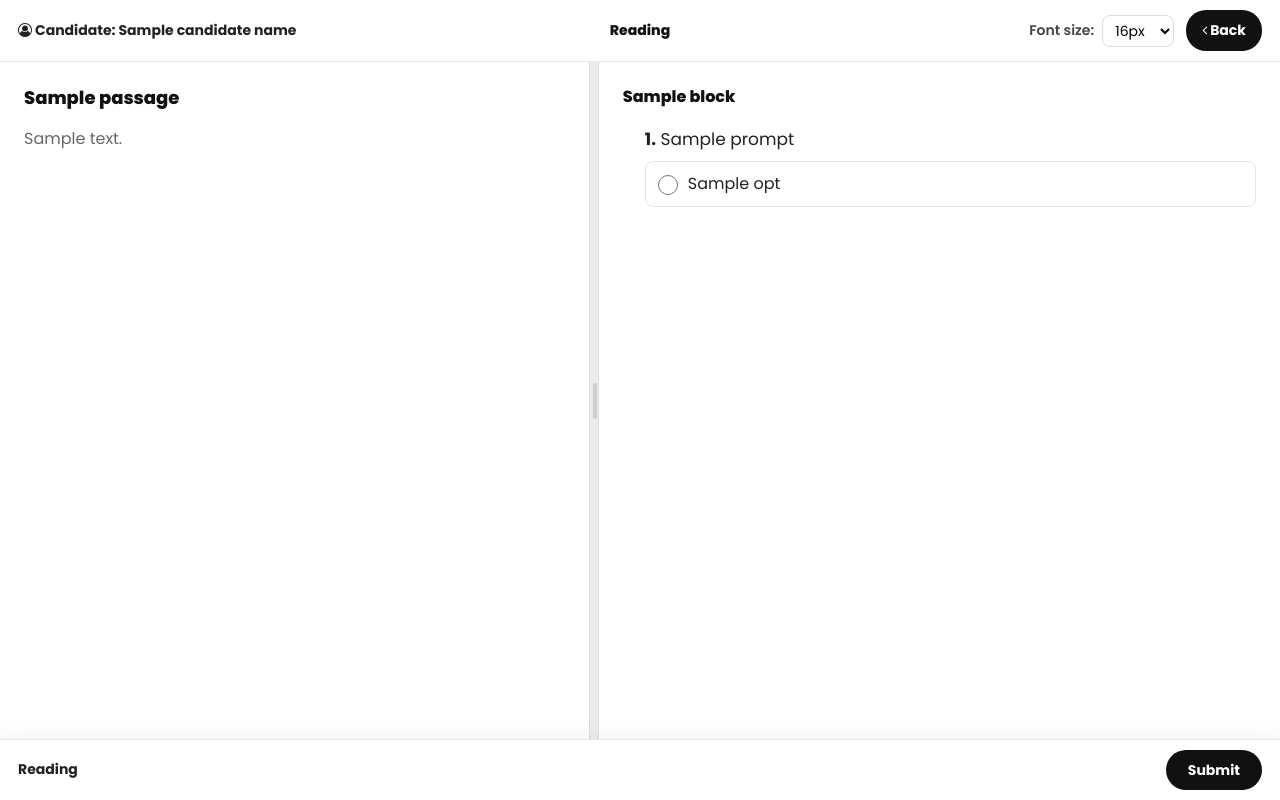
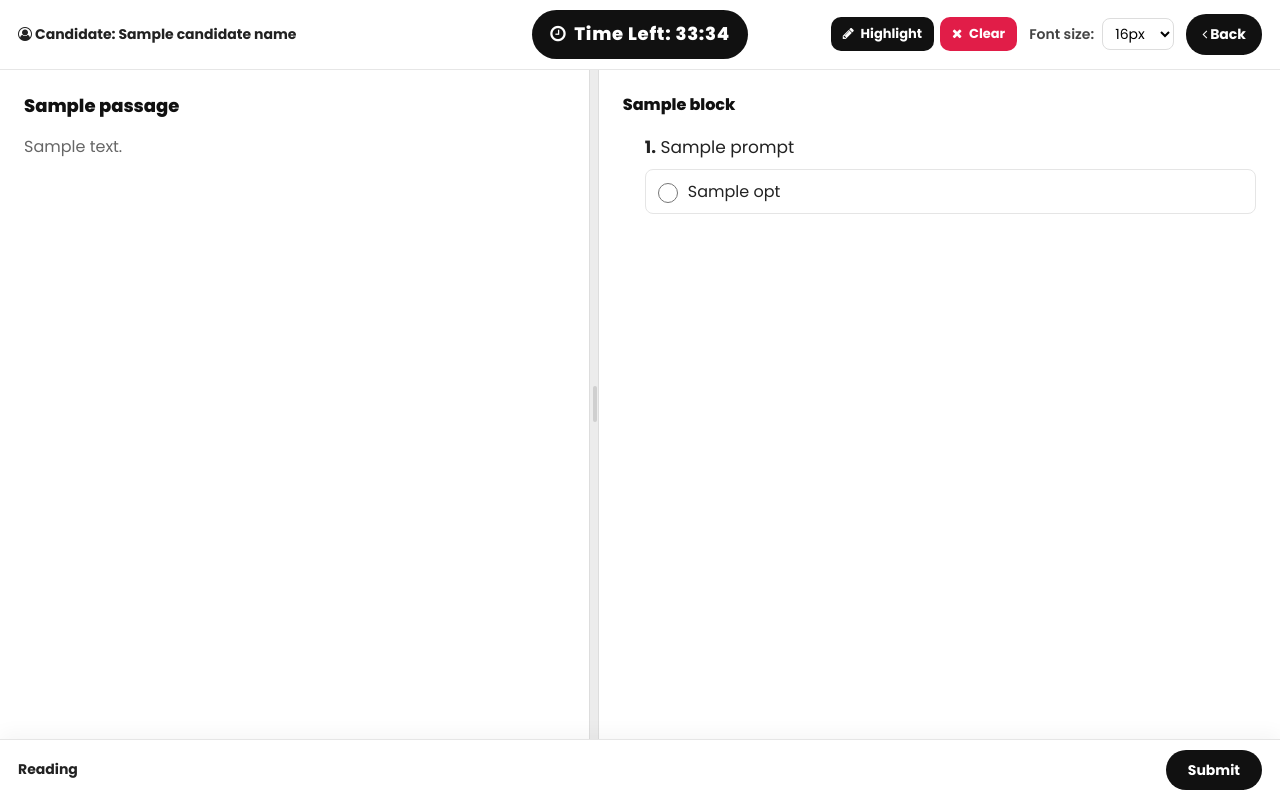
Before and after one commit to AzizbekGulomov2002/eng-practice-app, a Django app: template apps/web/templates/web/take_reading.html in a window 1280 px wide. Run offline with Django 5.2, Linux system fonts and the light colour scheme; the template is opened without the code that fills it: most values are stand-ins (such as "Sample title", 1, 10 or a date in 2020); some libraries are stand-ins or nearby versions.

Commit message:
[UPDATED]

```diff
--- a/apps/web/templates/web/take_reading.html
+++ b/apps/web/templates/web/take_reading.html
@@ -9,9 +9,21 @@
          <div class="exam-candidate"><i class="fa fa-user-circle-o" aria-hidden="true"></i> Candidate: {{ candidate_name }}</div>
       </div>
       <div class="exam-top-center">
-         {% if already %}<div class="exam-score">Score: {{ correct }} / {{ total }}</div>{% else %}<div class="exam-skill-label">Reading</div>{% endif %}
+         {% if already %}
+         <div class="exam-score">Score: {{ correct }} / {{ total }}</div>
+         {% elif timer_seconds %}
+         <div class="exam-clock">
+            <span id="exam-timer" class="exam-timer-badge" data-seconds="{{ timer_seconds }}" data-key="{{ timer_key }}"><i class="fa fa-clock-o" aria-hidden="true"></i> Time Left: --:--</span>
+         </div>
+         {% else %}
+         <div class="exam-skill-label">Reading</div>
+         {% endif %}
       </div>
       <div class="exam-top-right">
+         <div class="exam-hl-btns">
+            <button type="button" class="hl-btn hl-on" id="hlOn" data-hl="on"><i class="fa fa-pencil" aria-hidden="true"></i> Highlight</button>
+            <button type="button" class="hl-btn hl-off" id="hlOff" data-hl="off"><i class="fa fa-times" aria-hidden="true"></i> Clear</button>
+         </div>
          <label class="exam-font">Font size:
             <select id="examFontSize">
                <option value="12px">12px</option>
@@ -56,10 +68,16 @@
 {% endblock %}
 {% block extra_js %}
 <script src="{% static 'js/exam-tools.js' %}"></script>
+{% if timer_seconds %}
+<script src="{% static 'js/writing-timer.js' %}"></script>
+{% endif %}
 <script>
 (function () {
   if (!window.ExamTools) return;
-  ExamTools.attachHighlight(document.getElementById("examLeft"));
+  ExamTools.attachHighlight(
+    [document.getElementById("examLeft"), document.getElementById("examRight")],
+    [document.getElementById("hlOn"), document.getElementById("hlOff")]
+  );
   ExamTools.attachFontSize(document.getElementById("examFontSize"), document.getElementById("examSplit"));
   ExamTools.attachSplit(
     document.getElementById("examSplit"),
--- a/apps/web/views.py
+++ b/apps/web/views.py
@@ -358,6 +358,8 @@ def take_reading(request, material_id):
             "correct": correct,
             "readonly": already,
             "candidate_name": _candidate_name(request.user),
+            "timer_seconds": 0 if already else (material.answer_time or 3600),
+            "timer_key": f"reading-timer-{request.user.id}-{material.id}",
         },
     )
 
--- a/static/css/app.css
+++ b/static/css/app.css
@@ -707,8 +707,8 @@ mark.exam-hl {
     padding: 0 1px;
 }
 .hl-toolbar {
-    position: absolute;
-    z-index: 10000;
+    position: fixed;
+    z-index: 30000;
     display: flex;
     gap: 6px;
     background: #fff;
@@ -776,7 +776,18 @@ mark.exam-hl {
     border-radius: 20px;
     padding: 8px 14px;
 }
-.exam-topbar .exam-font { margin: 0; }
+.exam-prompt,
+.exam-questions,
+.reading-content,
+.app-rich {
+    -webkit-user-select: text;
+    user-select: text;
+}
+.exam-hl-btns {
+    display: inline-flex;
+    align-items: center;
+    gap: 6px;
+}
 .exam-score {
     font-weight: 800;
     color: #0f766e;
--- a/static/js/exam-tools.js
+++ b/static/js/exam-tools.js
@@ -64,25 +64,49 @@
 
   function place(bar, range) {
     var rect = range.getBoundingClientRect();
-    var top = rect.top + window.scrollY - bar.offsetHeight - 8;
-    var left = rect.left + window.scrollX + rect.width / 2 - bar.offsetWidth / 2;
-    if (top < window.scrollY + 8) top = rect.bottom + window.scrollY + 8;
+    var top = rect.top - bar.offsetHeight - 8;
+    var left = rect.left + rect.width / 2 - bar.offsetWidth / 2;
+    if (top < 8) top = rect.bottom + 8;
     if (left < 8) left = 8;
+    if (left + bar.offsetWidth > window.innerWidth - 8) {
+      left = window.innerWidth - bar.offsetWidth - 8;
+    }
     bar.style.top = top + "px";
     bar.style.left = left + "px";
   }
 
   window.ExamTools = {
-    attachHighlight: function (root) {
-      if (!root) return;
+    attachHighlight: function (roots, extraBtns) {
+      if (!roots) return;
+      if (!Array.isArray(roots)) roots = [roots];
+      roots = roots.filter(Boolean);
+      if (!roots.length) return;
       var bar = toolbar();
       var hideTimer = null;
+      function rootForRange(range) {
+        if (!range) return null;
+        for (var i = 0; i < roots.length; i++) {
+          if (inRoot(range.commonAncestorContainer, roots[i])) return roots[i];
+        }
+        return null;
+      }
       function hide() { bar.hidden = true; }
       function show() {
-        var range = currentRange(root);
-        if (!range) { hide(); return; }
+        var range = window.getSelection() && window.getSelection().rangeCount ? window.getSelection().getRangeAt(0) : null;
+        var root = range && !range.collapsed ? rootForRange(range) : null;
+        if (!root || !currentRange(root)) { hide(); return; }
         bar.hidden = false;
         place(bar, range);
+      }
+      function run(action) {
+        for (var i = 0; i < roots.length; i++) {
+          var range = currentRange(roots[i]);
+          if (!range) continue;
+          if (action === "on") highlight(roots[i]);
+          else clearHighlight(roots[i]);
+          hide();
+          return;
+        }
       }
       document.addEventListener("mouseup", function () {
         clearTimeout(hideTimer);
@@ -94,10 +118,17 @@
       bar.addEventListener("click", function (e) {
         var btn = e.target.closest("[data-hl]");
         if (!btn) return;
-        if (btn.getAttribute("data-hl") === "on") highlight(root);
-        else clearHighlight(root);
-        hide();
+        run(btn.getAttribute("data-hl"));
       });
+      if (extraBtns) {
+        extraBtns.forEach(function (btn) {
+          if (!btn) return;
+          btn.addEventListener("click", function (e) {
+            e.preventDefault();
+            run(btn.getAttribute("data-hl"));
+          });
+        });
+      }
     },
     attachFontSize: function (selectEl, targetEl) {
       if (!selectEl || !targetEl) return;
--- a/static/js/writing-timer.js
+++ b/static/js/writing-timer.js
@@ -1,7 +1,10 @@
 (function () {
-  var el = document.getElementById("writing-timer");
+  var el = document.getElementById("exam-timer") || document.getElementById("writing-timer");
   if (!el) return;
-  var form = document.getElementById("writing-form");
+  var form =
+    document.getElementById("writing-form") ||
+    document.getElementById("examForm") ||
+    document.querySelector("form.exam-form");
   var total = parseInt(el.getAttribute("data-seconds"), 10) || 0;
   var key = el.getAttribute("data-key") || "";
   var stored = parseInt(sessionStorage.getItem(key) || "", 10);
```
Also changed, not shown: apps/web/templates/web/take_writing.html (+9 -2 lines).
